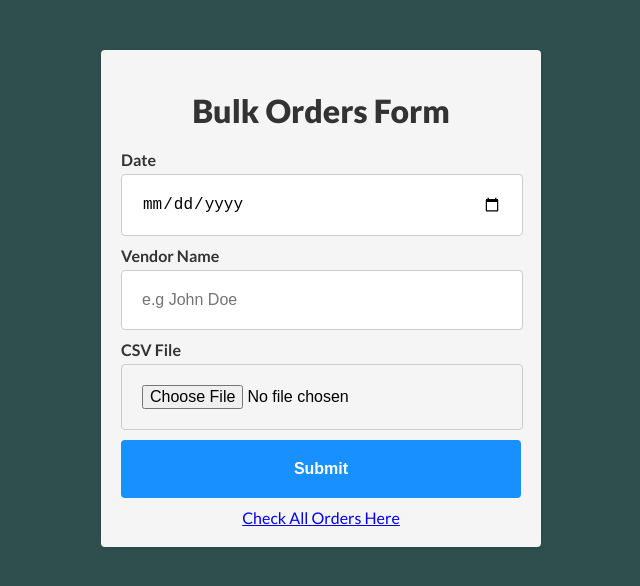
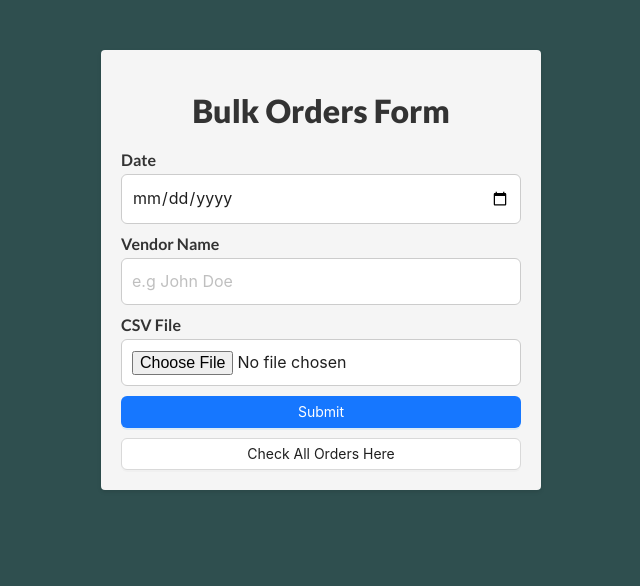
Before and after one commit to urwah1248/React-Node-Developer-Exercise, a React (Create React App) app in the folder frontend/: page / in a window 1280 px wide. Shown: the top 586 px of the page, without its empty margins (319-959 px from the left). Built offline with nearby package versions, Linux system fonts and the light colour scheme; the HTML template or start-up script is replaced by a standard one.

Commit message:
Styling Update

```diff
--- a/frontend/package.json
+++ b/frontend/package.json
@@ -3,11 +3,14 @@
   "version": "0.1.0",
   "private": true,
   "dependencies": {
+    "@ant-design/icons": "^5.1.4",
     "@testing-library/jest-dom": "^5.16.5",
     "@testing-library/react": "^13.4.0",
     "@testing-library/user-event": "^13.5.0",
+    "antd": "^5.7.0",
     "react": "^18.2.0",
     "react-dom": "^18.2.0",
+    "react-loading-icons": "^1.1.0",
     "react-router-dom": "^6.14.1",
     "react-scripts": "5.0.1",
     "web-vitals": "^2.1.4"
--- a/frontend/src/components/Form.css
+++ b/frontend/src/components/Form.css
@@ -26,11 +26,29 @@
 
 /* Form Inputs */
 .form-input {
-  width: 90%;
-  padding: 5%;
+  box-sizing: border-box;
+  margin: 0;
+  padding: 4px 11px;
+  color: rgba(0, 0, 0, 0.88);
+  font-size: 14px;
+  line-height: 1.5714285714285714;
+  list-style: none;
+  font-family: -apple-system,BlinkMacSystemFont,'Segoe UI',Roboto,'Helvetica Neue',Arial,'Noto Sans',sans-serif,'Apple Color Emoji','Segoe UI Emoji','Segoe UI Symbol','Noto Color Emoji';
+  position: relative;
+  display: inline-block;
+  width: 100%;
+  min-width: 0;
+  background-color: #ffffff;
+  background-image: none;
+  border-width: 1px;
+  border-style: solid;
+  border-color: #d9d9d9;
+  border-radius: 6px;
+  transition: all 0.2s;
+  width: 100%;
+  padding: 10px;
   font-size: 16px;
   border: 1px solid #ccc;
-  border-radius: 4px;
   margin-bottom: 10px;
 }
 
@@ -52,7 +70,12 @@
   background-color: #40a9ff;
 }
 
-@media(max-width:650px){
+.form-button:disabled {
+  background-color: #333;
+  cursor: pointer;
+}
+
+@media(max-width:470px){
   .form-container{
       max-width: 90%;
       margin: 0 auto;
--- a/frontend/src/components/Form.js
+++ b/frontend/src/components/Form.js
@@ -1,19 +1,23 @@
 import React, { useState, useRef } from 'react';
-import Notification from './Notification';
 import './Form.css';
 import { Link } from 'react-router-dom';
+import LoadingIcons from 'react-loading-icons'
+import { Button, Input } from 'antd';
+import { onFinish, onFinishFailed } from './notifications';
 
 const Form = () => {
   const [date, setDate] = useState('');
   const [vendor, setVendor] = useState('');
   const [errorMessage, setErrorMessage] = useState('');
+  const [loading, setLoading] = useState(false)
   const fileInputRef = useRef(null);
 
   const handleSubmit = async (e) => {
     e.preventDefault();
+    setLoading(true);
 
     // Handle file upload
-    const file = fileInputRef.current.files[0];
+    const file = await fileInputRef.current.files[0];
 
     const formData = new FormData();
     formData.append('csv', file);
@@ -23,15 +27,17 @@ const Form = () => {
     //Extra measure in case someone changes required field from HTML
     if(!date || !vendor || !file){
       setErrorMessage("Form is incomplete.")
+      onFinishFailed(errorMessage)
+      setLoading(false);
       return;
     }
-
     // Check vendor name length as Validation
     if (vendor.length > 40) {
       setErrorMessage("Vendor name must be 40 characters or less.");
+      onFinishFailed(errorMessage)
+      setLoading(false);
       return;
     }
-
     // Check date range
     const selectedDate = new Date(date);
 
@@ -44,6 +50,7 @@ const Form = () => {
     //Date Validation
     if (selectedDate < minDate || selectedDate > maxDate) {
       setErrorMessage("Date must be within the last 100 years.");
+      setLoading(false);
       return;
     }
 
@@ -57,26 +64,32 @@ const Form = () => {
       const resJson = await response.json()
 
       if (response.ok) {
-        alert('File Uploaded successfully and updated the database.');
-        setErrorMessage("")
+        setLoading(false);
+        setErrorMessage("");
+        onFinish();
       } else if (response.status === 400) {
         setErrorMessage(resJson.errors[0]);
+        onFinishFailed(errorMessage)
+        setLoading(false);
       } else {
         setErrorMessage('CSV file could not be uploaded.');
+        onFinishFailed(errorMessage)
+        setLoading(false);
       }
     } catch (error) {
-      alert('An error occurred during file upload.');
+      setErrorMessage('Something went wrong! Try again.');
+      onFinishFailed(errorMessage)
+      setLoading(false);
     }
   };
 
   return (
     <form onSubmit={handleSubmit} className="form-container">
       <h1 className="form-title">Bulk Orders Form</h1>
-      <Notification message={errorMessage}/>
       <label htmlFor="date" className="form-label">
         Date
       </label>
-      <input
+      <Input
         type="date"
         name="date"
         id="date"
@@ -90,7 +103,7 @@ const Form = () => {
       <label htmlFor="vendor" className="form-label">
         Vendor Name
       </label>
-      <input
+      <Input
         placeholder="e.g John Doe"
         type="text"
         name="vendor"
@@ -116,12 +129,16 @@ const Form = () => {
       />
       <br />
 
-      <button type="submit" className="form-button">
-        Submit
-      </button>
+      <Button htmlType='submit' type="primary" block disabled={loading} onClick={handleSubmit}>
+        {loading?<LoadingIcons.TailSpin height={22} width={22} stroke="black"/>:"Submit"}
+      </Button>
 
-      <Link to={"/orders"} style={{marginTop:10, display:"block", textAlign:"center"}}>Check All Orders Here</Link>
-    </form>
+      <Link to={"/orders"} style={{display:"block", textAlign:"center"}}>
+        <Button block style={{marginTop:10, textAlign:"center"}}>
+          Check All Orders Here
+        </Button>
+      </Link>
+      </form>
   );
 };
 
--- /dev/null
+++ b/frontend/src/components/Loading.js
@@ -0,0 +1,9 @@
+import LoadingIcons from 'react-loading-icons'
+
+const Loading =()=> (
+    <div style={{display:"block", width:"fit-content", margin:"10px auto"}}>
+        <LoadingIcons.TailSpin height={22} width={22} stroke="white"/>
+    </div>
+)
+
+export default Loading;
--- a/frontend/src/components/Table.js
+++ b/frontend/src/components/Table.js
@@ -1,6 +1,9 @@
 import React, { useEffect, useState } from 'react'
 import { Link } from 'react-router-dom';
+import TableBody from './TableBody';
 import './Table.css'
+import { Button } from 'antd';
+import Loading from './Loading';
 
 const Table = () => {
     const [orders, setOrders] = useState([])
@@ -12,52 +15,15 @@ const Table = () => {
         .then(items=> {setOrders(items); setLoading(false)})
     },[])
 
-    const handleDelete = async (order) => {
-        if(window.confirm("Are you sure you want to delete the Order "+order.id+"?")){
-            try{
-                const response = await fetch('/api/orders/'+order.id, {
-                    method: 'DELETE',
-                });
-                if(response.ok){
-                    setOrders((prevOrders) => prevOrders.filter((o) => o.id !== order.id));
-                }
-            } catch(error){
-                alert(error)
-                return
-            }
-        }
-    }
 
-    const tableRow =()=> (
-            <tbody>
-                {
-                    orders.map(order => {
-                        return (
-                            <tr key={order.id}>
-                                <td>{order.id}</td>
-                                <td>{new Date(order.date).toLocaleDateString()}</td>
-                                <td>{order.vendor}</td>
-                                <td>{order.modelNumber}</td>
-                                <td>{order.unitPrice}</td>
-                                <td>{order.quantity}</td>
-                                <td style={{textAlign:"center"}}>
-                                    <button onClick={()=>handleDelete(order)}>Delete</button>
-                                </td>
-                            </tr>
-                        )
-                    })
-                }
-            </tbody>
-    )
-
-    const Loading =()=> (
-        <h1 style={{color:"white", textAlign:"center"}}>Loading...</h1>
-    )
   return (
     <div>
-        <Link style={{color:"white"}} to={"/"}>Back to Form</Link>
+        <Link to={"/"} style={{display:"block", textAlign:"center"}}>
+            <Button block style={{marginTop:10, textAlign:"center"}}>
+                Back to Form
+            </Button>
+        </Link>
         <h1 style={{textAlign:"center",color:"white"}}>Orders</h1>
-
         <table className='custom-table'>
             <thead>
                 <tr>
@@ -70,11 +36,11 @@ const Table = () => {
                     <th></th>
                 </tr>
             </thead>
-        {
-            !loading&&tableRow()
-        }
+            {
+                !loading && <TableBody orders={orders} setOrders={setOrders}/>
+            }
         </table>
-        {loading&&Loading()}
+        { loading && Loading()}
     </div>
   )
 }
--- /dev/null
+++ b/frontend/src/components/TableBody.js
@@ -0,0 +1,50 @@
+import { Button, Modal } from 'antd';
+import {DeleteOutlined, ExclamationCircleFilled} from '@ant-design/icons'
+import { onDelete, onFinishFailed } from './notifications';
+const { confirm } = Modal;
+
+const TableBody = ({orders, setOrders}) => {
+    const handleDelete = async (order) => {
+        confirm({
+            title: "Are you sure you want to delete the Order "+order.id+"?",
+            icon: <ExclamationCircleFilled />,
+            content: 'Created by '+order.vendor,
+            onOk() {
+                fetch('/api/orders/'+order.id, {
+                method: 'DELETE',
+                }).then(res => {
+                    setOrders((prevOrders) => prevOrders.filter((o) => o.id !== order.id));
+                    onDelete(order)
+                }).catch(err => {
+                    onFinishFailed(err)
+                })
+            },
+            onCancel() {
+              return;
+            },
+        });
+
+    }
+    return (
+    <tbody>
+        {
+            orders.map(order => {
+                return (
+                    <tr key={order.id}>
+                        <td>{order.id}</td>
+                        <td>{new Date(order.date).toLocaleDateString()}</td>
+                        <td>{order.vendor}</td>
+                        <td>{order.modelNumber}</td>
+                        <td>{order.unitPrice}</td>
+                        <td>{order.quantity}</td>
+                        <td style={{textAlign:"center"}}>
+                            <Button onClick={()=>handleDelete(order)} type="primary" danger shape="circle" icon={<DeleteOutlined />} />
+                        </td>
+                    </tr>
+                )
+            })
+        }
+    </tbody>
+)}
+
+export default TableBody;
--- /dev/null
+++ b/frontend/src/components/notifications.js
@@ -0,0 +1,25 @@
+import { notification } from 'antd';
+
+export const onFinish = () => {
+    notification.success({
+        message: 'Form Submitted',
+        description: 'Your form has been submitted successfully.',
+        duration: 3, // Duration in seconds
+    });
+};
+
+export const onFinishFailed = (errorMessage) => {
+    notification.error({
+        message: 'Form Submission Failed',
+        description: errorMessage,
+        duration: 3, // Duration in seconds
+    });
+};
+
+export const onDelete = (order) => {
+    notification.success({
+        message: 'Order Deleted',
+        description: 'Order '+order.id+" has been deleted.",
+        duration: 3, // Duration in seconds
+    });
+};
```
Also changed, not shown: 11 other files (tests, documents, lock files or other folders).
